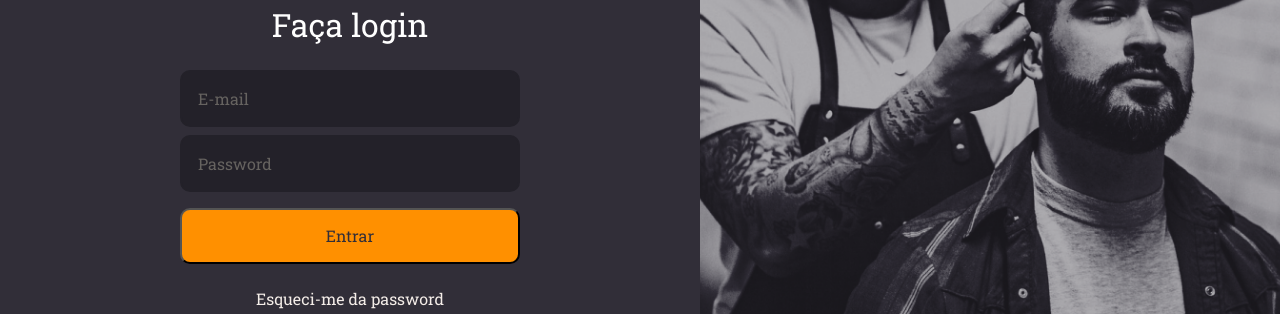
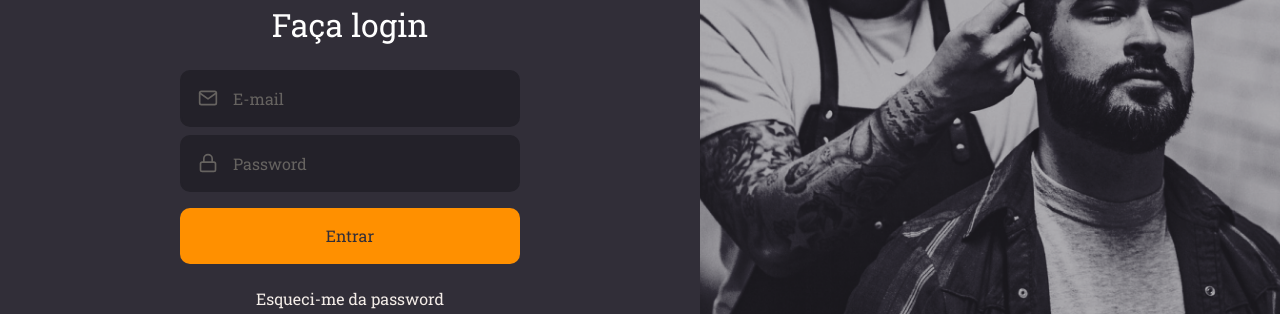
Before and after one commit to DiogoM14/front-end-go-barber, a React (Create React App) app: page / in a window 1280 px wide. Shown: the part 289-603 px from the top of the page. Built offline with nearby package versions, Linux system fonts and the light colour scheme.

Commit message:
insulating components

```diff
--- /dev/null
+++ b/src/Components/Button/index.tsx
@@ -0,0 +1,12 @@
+import React, { ButtonHTMLAttributes } from 'react';
+
+import { Container } from './styles';
+
+type ButtonProps = ButtonHTMLAttributes<HTMLButtonElement>;
+
+const Button: React.FC<ButtonProps> = ({children, ...rest}) => (
+
+    <Container type="button" {...rest}>{children}</Container>
+);
+
+export default Button;
--- /dev/null
+++ b/src/Components/Button/styles.tsx
@@ -0,0 +1,20 @@
+import styled from 'styled-components';
+import { shade } from 'polished';
+
+export const Container = styled.button`
+  background: #ff9000;
+  height: 56px;
+  border-radius: 10px;
+  padding: 0 16px;
+  color: #312e38;
+  width: 100%;
+  font-weight: 500;
+  margin-top: 16px;
+  transition: background-color 0.2s;
+  border: 0;
+
+  &:hover {
+    background: ${shade(0.2, '#ff9000')};
+  }
+}
+`;
--- /dev/null
+++ b/src/Components/Input/index.tsx
@@ -0,0 +1,17 @@
+import React, {InputHTMLAttributes} from 'react';
+import { IconBaseProps } from 'react-icons';
+
+import { Container } from './styles';
+
+interface InputProps extends InputHTMLAttributes<HTMLInputElement> {
+  name: string;
+  icon: React.ComponentType<IconBaseProps>;
+}
+
+const Input: React.FC<InputProps> = ({ icon: Icon, ...rest }) => (
+  <Container>
+    {Icon && <Icon size={20} />}
+    <input {...rest} />
+  </Container>);
+
+export default Input;
--- /dev/null
+++ b/src/Components/Input/styles.tsx
@@ -0,0 +1,32 @@
+import styled from 'styled-components';
+
+export const Container = styled.div`
+      background: #232129;
+      border-radius: 10px;
+      border: 2px solid #232129;
+      padding: 16px;
+      width: 100%;
+      color: #666360;
+
+      display: flex;
+      align-items: center;
+
+      & + div {
+        margin-top: 8px;
+      }
+
+    input {
+      flex: 1;
+      background: transparent;
+      border: 0;
+      color: #f4ede8;
+
+      &::placeholder{
+        color: #666360;
+      }
+    }
+
+    svg {
+      margin-right: 15px;
+    }
+`;
--- a/src/pages/SingIn/index.tsx
+++ b/src/pages/SingIn/index.tsx
@@ -1,9 +1,12 @@
 import React from 'react';
-import { FiLogIn } from 'react-icons/fi';
+import { FiLogIn, FiMail, FiLock } from 'react-icons/fi';
 
 import logoImg from '../../assets/logo.svg';
 
 import { Container, Content, Background } from './styles';
+
+import Input from '../../Components/Input';
+import Button from '../../Components/Button';
 
 const SingIn: React.FC = () => {
   return (
@@ -14,9 +17,9 @@
         <form>
           <h1>Faça login</h1>
 
-          <input placeholder="E-mail" />
-          <input type="password" placeholder="Password" />
-          <button type="submit">Entrar</button>
+          <Input name="email" icon={FiMail} placeholder="E-mail" />
+          <Input name="password" icon={FiLock} type="password" placeholder="Password" />
+          <Button type="submit">Entrar</Button>
 
           <a href="">Esqueci-me da password</a>
         </form>
--- a/src/pages/SingIn/styles.tsx
+++ b/src/pages/SingIn/styles.tsx
@@ -26,40 +26,6 @@
 
     h1 {
       margin-bottom: 24px;
-    }
-
-    input {
-      background: #232129;
-      border-radius: 10px;
-      border: 2px solid #232129;
-      padding: 16px;
-      width: 100%;
-      color: #f4ede8;
-
-      &::placeholder{
-        color: #666360;
-      }
-
-      & + input {
-        margin-top: 8px;
-      }
-    }
-
-
-    button {
-      background: #ff9000;
-      height: 56px;
-      border-radius: 10px;
-      padding: 0 16px;
-      color: #312e38;
-      width: 100%;
-      font-weight: 500;
-      margin-top: 16px;
-      transition: background-color 0.2s;
-
-      &:hover {
-        background: ${shade(0.2, '#ff9000')};
-      }
     }
 
     a {
```
